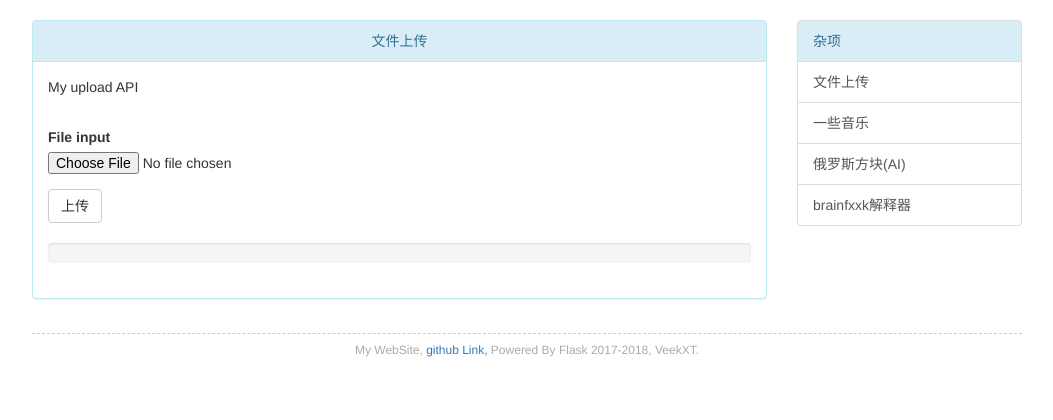
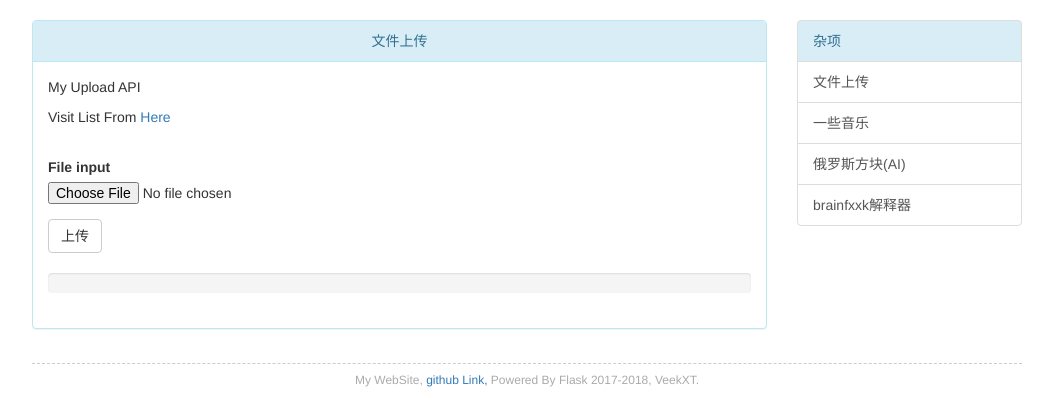
Before and after one commit to veekxt/my_site, a Flask app: page /up in a window 1280 px wide. Shown: the part 52-472 px from the top of the page, without its empty margins (113-1166 px from the left). Run offline with Flask 2, Linux system fonts and the light colour scheme; parts of the project's set-up code (start-up, migrations or seed data) failed here and were passed over; some libraries are stand-ins or nearby versions.

Commit message:
add code declaration

```diff
--- a/main.py
+++ b/main.py
@@ -1,4 +1,5 @@
 #!/usr/bin/env python3
+#encoding:utf-8
 import os
 import time
 
--- a/templates/up.html
+++ b/templates/up.html
@@ -4,7 +4,10 @@
 {% endblock %}
 {% block utilutil_id_main %}
     <p>
-        My upload API
+        My Upload API
+    </p>
+    <p>
+        Visit List From <a href="//veekxt.com/upload/">Here</a>
     </p>
     <br/>
     <form action="" enctype='multipart/form-data' method='POST'>
@@ -46,7 +49,7 @@
                 xhr.onreadystatechange = function () {
                     if (xhr.readyState == 4 && xhr.status == 200) {
                         //document.querySelector("#upcallback").innerText = xhr.responseText;
-                        document.querySelector("#up_pro").style.width = 0 ;
+                        document.querySelector("#up_pro").style.width = 0;
                         document.querySelector("#warn").innerText = "  已完成: " + file.name;
                         document.querySelector("#up_warn").innerText = "";
                     }
@@ -57,7 +60,7 @@
                         var percent = event.loaded / event.total * 100;
                         percent = percent.toFixed(0);
                         document.querySelector("#up_pro").style.width = percent + "%";
-                        document.querySelector("#warn").innerText = "  进度 " + percent + "%, " + (event.loaded/1000000).toFixed(2)+"M/"+(event.total/1000000).toFixed(2)+"M";
+                        document.querySelector("#warn").innerText = "  进度 " + percent + "%, " + (event.loaded / 1000000).toFixed(2) + "M/" + (event.total / 1000000).toFixed(2) + "M";
                     }
                 }
                 //将formdata上传
```
